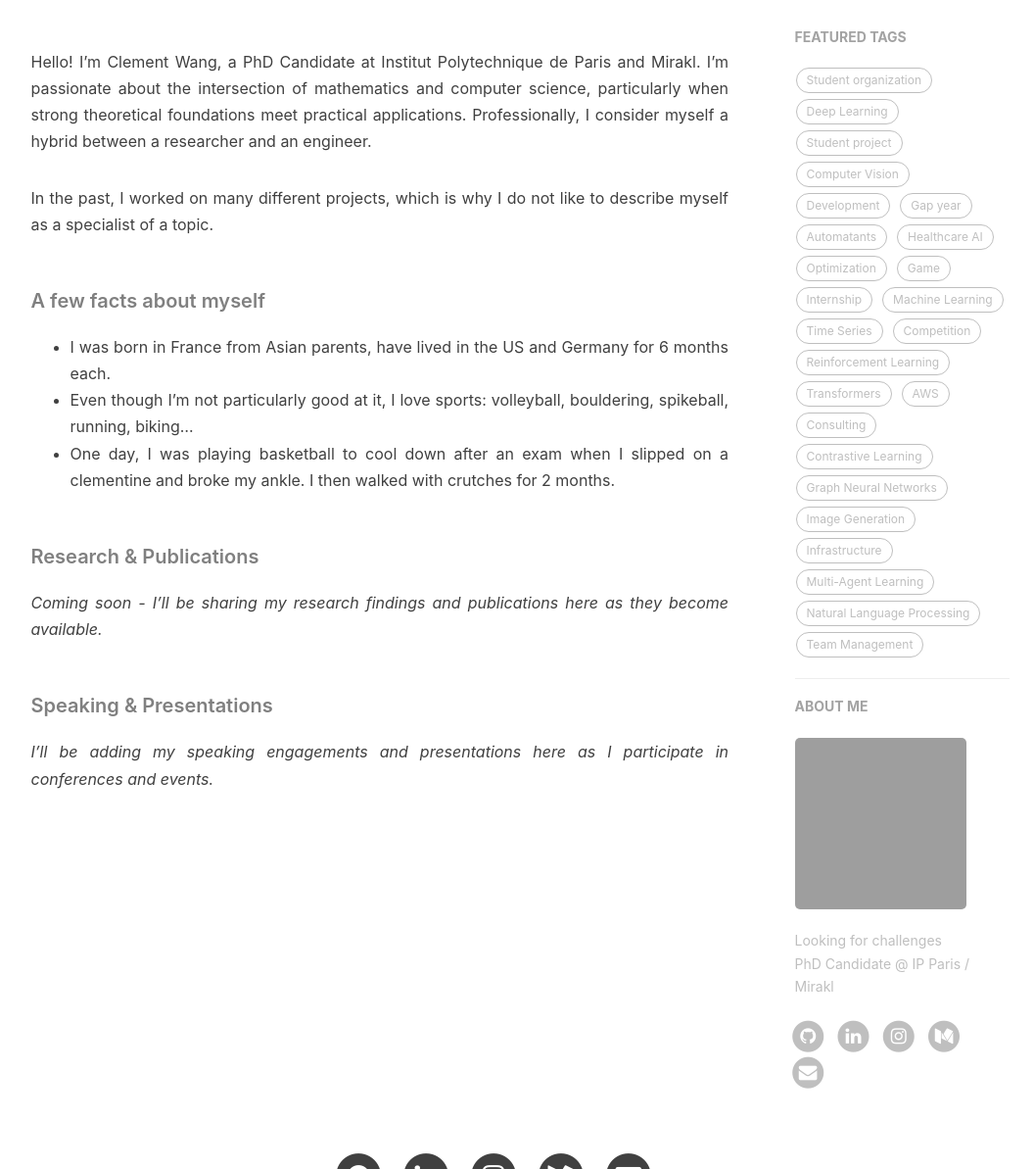
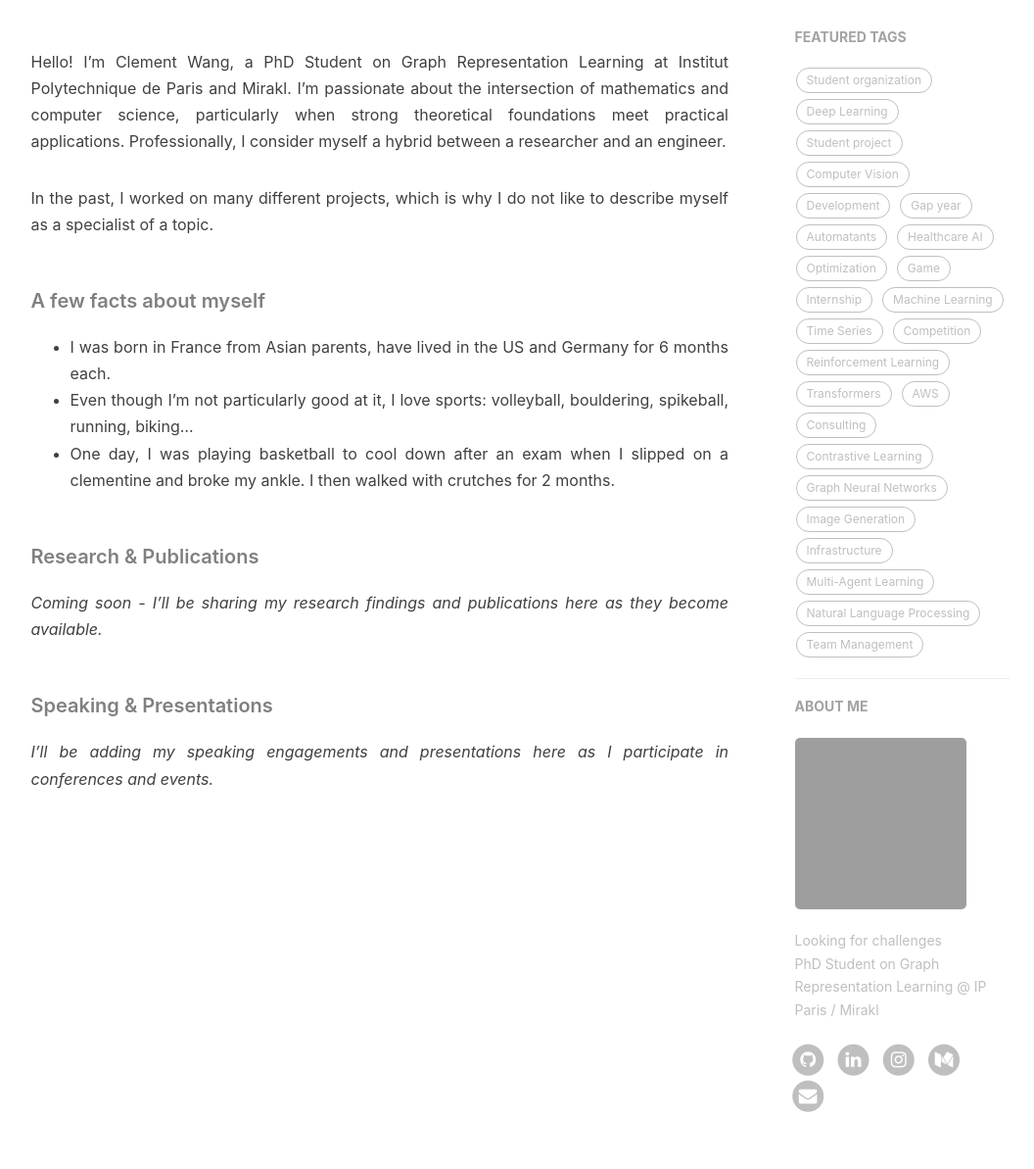
Before and after one commit to clementw168/clementw168.github.io, a Jekyll site: the page built from about.html, in a window 1280 px wide and 1400 px high, scrolled down 211 px. Shown: the part 207-1400 px from the top of the window at 98% size, without its empty margins (136-1192 px from the left). Built offline with Jekyll 4.4.1, drawn with Linux system fonts in a browser that asks for light colours; nearby versions of some CDN libraries; comment, search, counter and statistics services are not loaded; grey boxes are pictures that could not be loaded.

Commit message:
phrasing

```diff
--- a/_config.yml
+++ b/_config.yml
@@ -74,7 +74,7 @@
 
 # Sidebar settings
 sidebar: true # whether or not using Sidebar.
-sidebar-about-description: "Looking for challenges <br> PhD Candidate @ IP Paris / Mirakl"
+sidebar-about-description: "Looking for challenges <br> PhD Student on Graph Representation Learning @ IP Paris / Mirakl"
 sidebar-avatar: https://github.com/clementw168.png # use absolute URL, seeing it's used in both `/` and `/about/`
 
 # Featured Tags
--- a/_includes/about/en.md
+++ b/_includes/about/en.md
@@ -1,4 +1,4 @@
-Hello! I'm Clement Wang, a PhD Candidate at Institut Polytechnique de Paris and Mirakl. I'm passionate about the intersection of mathematics and computer science, particularly when strong theoretical foundations meet practical applications. Professionally, I consider myself a hybrid between a researcher and an engineer.
+Hello! I'm Clement Wang, a PhD Student on Graph Representation Learning at Institut Polytechnique de Paris and Mirakl. I'm passionate about the intersection of mathematics and computer science, particularly when strong theoretical foundations meet practical applications. Professionally, I consider myself a hybrid between a researcher and an engineer.
 
 In the past, I worked on many different projects, which is why I do not like to describe myself as a specialist of a topic.
 
```
Also changed, not shown: _posts/2025-09-15-phd-candidate-ip-paris-mirakl.md (+2 -2 lines).
